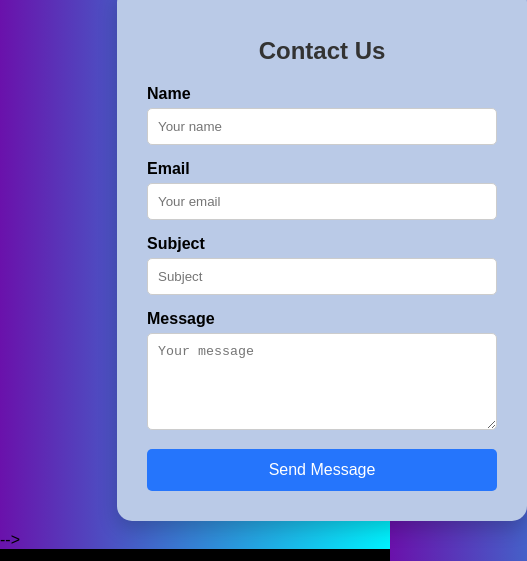
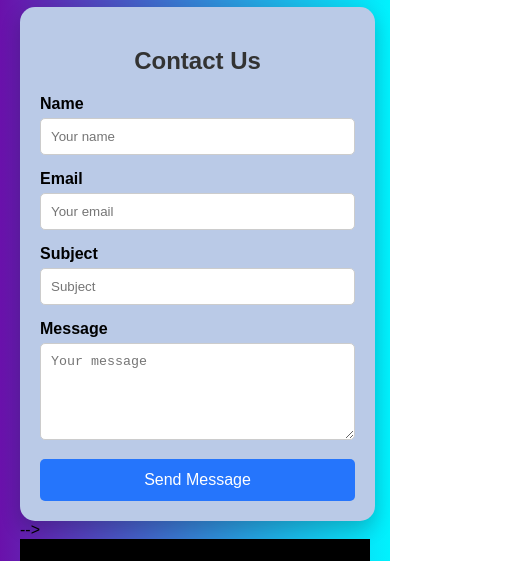
Before and after one commit to copasnehakumari/my_first_project, a plain HTML site: page contact.html in a window 390 px wide. Shown: the part 97-658 px from the top of the page, 527 px wide, since content can reach past the window. Drawn offline with Linux system fonts and the light colour scheme.

Commit message:
Update contact.html

```diff
--- a/contact.html
+++ b/contact.html
@@ -6,40 +6,42 @@
     <title>Contact Form</title>
     <link rel="stylesheet" href="./style.css">
     <style>
+
 body {
-            font-family: 'Arial', sans-serif;
-            background: linear-gradient(to right,#6a11ab, #00f2fe);
-            justify-content: center;
-            align-items: center;
-            height: 100vh;
-            margin: 0;
-            white-space:normal;
+    font-family:'Arial', sans-serif;
+    background:linear-gradient(to right,#6a11ab, #00f2fe);
 
+    justify-content:center;
+    align-items:center;
+    min-height: 100vh;
+    margin:0;
 }
 
+/* CONTACT FORM */
 .contact-form {
-           background: transparent;
+    background-color: rgb(186, 202, 231);
     padding: 30px;
+    margin: auto;
+    margin-top: 10px;
     border-radius: 15px;
     box-shadow: 0 8px 20px rgba(0,0,0,0.2);
     width: 350px;
-            margin-left: 30%;
-            margin-top: 10px;
-            margin-bottom: 10px;
-            background-color: rgb(186, 202, 231);
+    max-width: 90%;
 }
 
+/* Heading */
 .contact-form h2 {
     margin-bottom: 20px;
     color: #333;
     text-align: center;
 }
 
+/* Input + Textarea */
 .contact-form label {
     display: block;
     margin-bottom: 5px;
-            font-weight: bold; /* Bold text */
-            color: #000;       /* Black color */
+    font-weight: bold;
+    color: #000;
 }
 
 .contact-form input,
@@ -59,6 +61,7 @@
     outline: none;
 }
 
+/* Button */
 .contact-form button {
     width: 100%;
     padding: 12px;
@@ -68,13 +71,26 @@
     border-radius: 5px;
     font-size: 16px;
     cursor: pointer;
-            transition: border 0.3s;
+    transition: 0.3s;
 }
 
 .contact-form button:hover {
     background: #6a11cb;
 }
+
+/* -------- RESPONSIVE -------- */
+@media (max-width: 600px) {
+    body{
+        padding: 20px;
+    }
+    .contact-form {
+        width: 100%;
+        padding: 20px;
+    }
+}
+
 </style>
+
 </head>
 <body>
 
```
Lines whose indentation alone changed are shown as unchanged.
